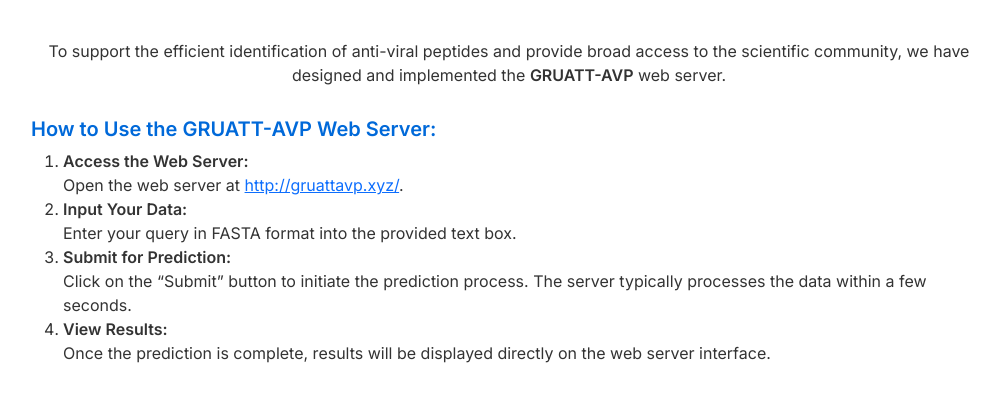
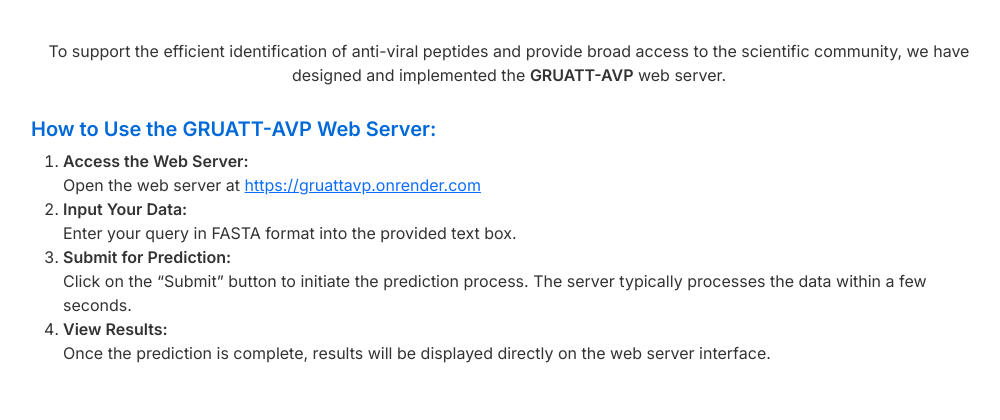
Before and after one commit to sufian00t/GRUATT-AVP, a Flask app: page /about in a window 1280 px wide. Shown: the part 285-705 px from the top of the page, without its empty margins (131-1131 px from the left). Run offline with Flask 3, Linux system fonts and the light colour scheme.

Commit message:
Update about.html

```diff
--- a/templates/about.html
+++ b/templates/about.html
@@ -53,7 +53,7 @@
             <div class="steps">
                 <h5>How to Use the GRUATT-AVP Web Server:</h5>
                 <ol>
-                    <li><strong>Access the Web Server:</strong><br> Open the web server at <a href="http://gruattavp.xyz/" target="_blank">http://gruattavp.xyz/</a>.</li>
+                    <li><strong>Access the Web Server:</strong><br> Open the web server at <a href="https://gruattavp.onrender.com" target="_blank">https://gruattavp.onrender.com</a></li>
                     <li><strong>Input Your Data:</strong><br> Enter your query in FASTA format into the provided text box.</li>
                     <li><strong>Submit for Prediction:</strong><br> Click on the “Submit” button to initiate the prediction process. The server typically processes the data within a few seconds.</li>
                     <li><strong>View Results:</strong><br> Once the prediction is complete, results will be displayed directly on the web server interface.</li>
```
